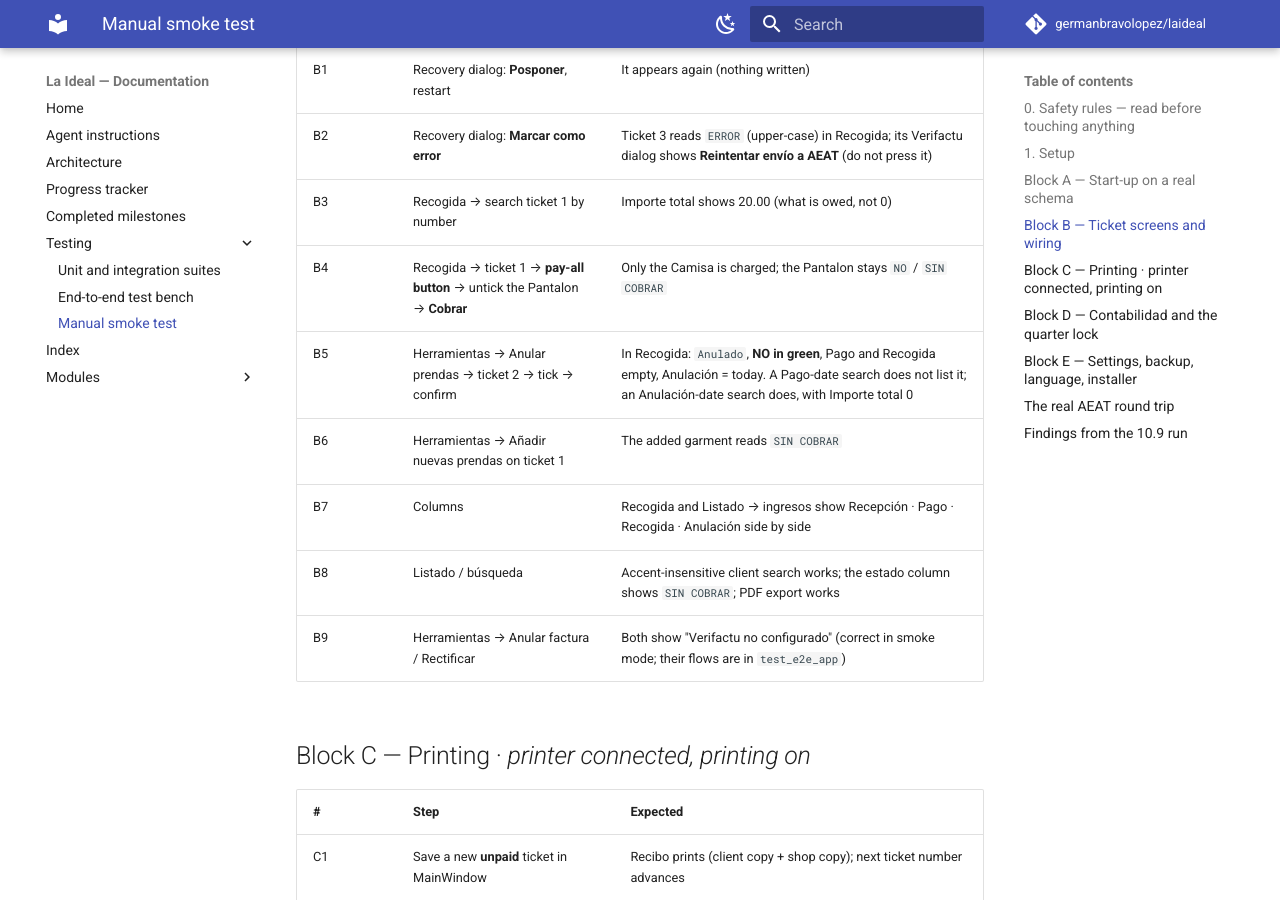
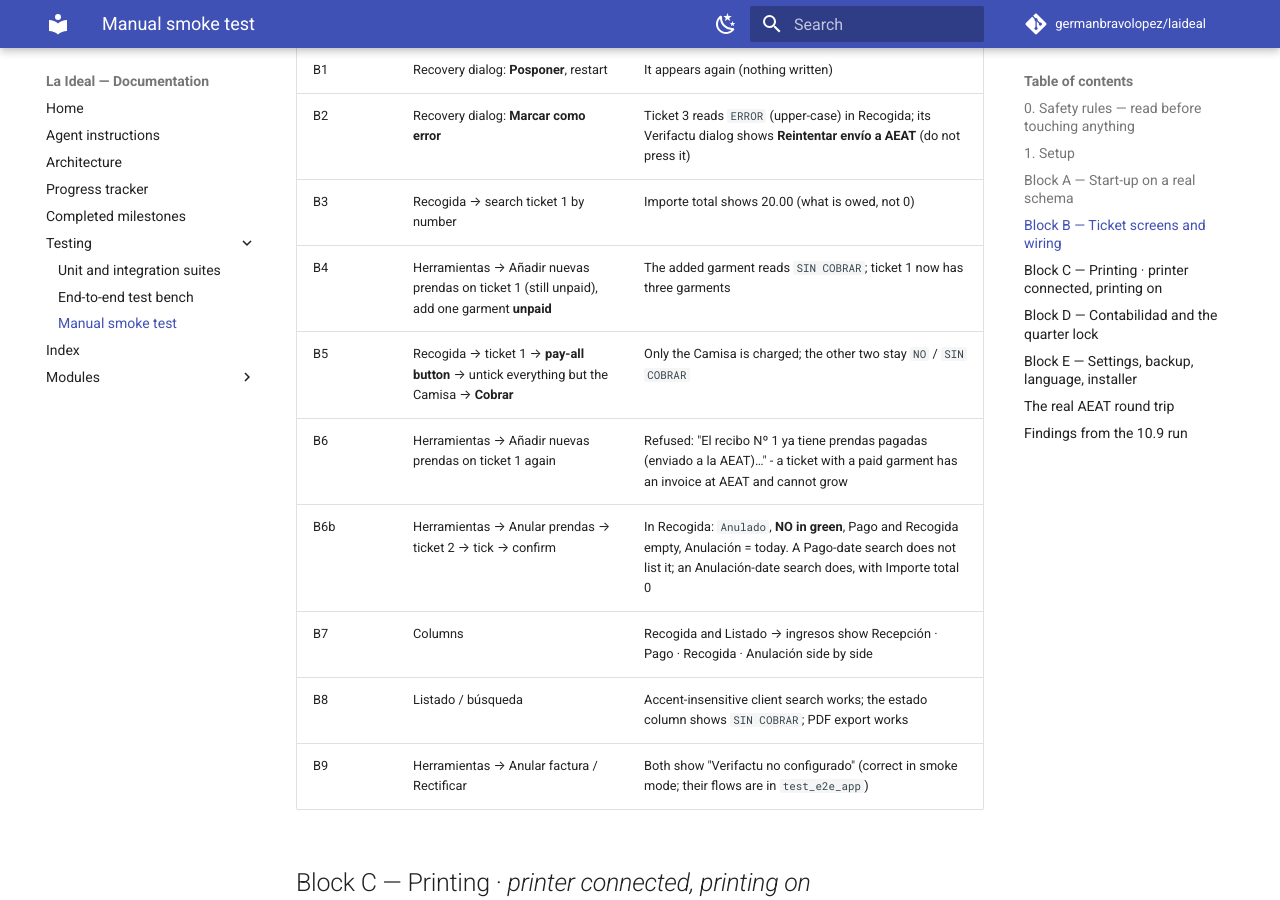
Before and after one commit to germanbravolopez/laideal, an MkDocs documentation site: the page built from docs/testing/smoke_test.md, in a window 1280 px wide and 900 px high, scrolled down 2887 px. Built offline with MkDocs 1.6.1 and Material for MkDocs 9.7.7, drawn with Linux system fonts in a browser that asks for light colours; comment, search, counter and statistics services are not loaded.

Commit message:
Smoke test: Anadir nuevas prendas checked on ticket 1 before it is charged, and the refusal on a ticket with a paid garment checked after

```diff
--- a/docs/testing/smoke_test.md
+++ b/docs/testing/smoke_test.md
@@ -112,9 +112,10 @@ A3 is the AEAT safety check: repeat it at the end.
 | B1 | Recovery dialog: **Posponer**, restart | It appears again (nothing written) |
 | B2 | Recovery dialog: **Marcar como error** | Ticket 3 reads `ERROR` (upper-case) in Recogida; its Verifactu dialog shows **Reintentar envío a AEAT** (do not press it) |
 | B3 | Recogida → search ticket 1 by number | Importe total shows 20.00 (what is owed, not 0) |
-| B4 | Recogida → ticket 1 → **pay-all button** → untick the Pantalon → **Cobrar** | Only the Camisa is charged; the Pantalon stays `NO` / `SIN COBRAR` |
-| B5 | Herramientas → Anular prendas → ticket 2 → tick → confirm | In Recogida: `Anulado`, **NO in green**, Pago and Recogida empty, Anulación = today. A Pago-date search does not list it; an Anulación-date search does, with Importe total 0 |
-| B6 | Herramientas → Añadir nuevas prendas on ticket 1 | The added garment reads `SIN COBRAR` |
+| B4 | Herramientas → Añadir nuevas prendas on ticket 1 (still unpaid), add one garment **unpaid** | The added garment reads `SIN COBRAR`; ticket 1 now has three garments |
+| B5 | Recogida → ticket 1 → **pay-all button** → untick everything but the Camisa → **Cobrar** | Only the Camisa is charged; the other two stay `NO` / `SIN COBRAR` |
+| B6 | Herramientas → Añadir nuevas prendas on ticket 1 again | Refused: "El recibo Nº 1 ya tiene prendas pagadas (enviado a la AEAT)…" - a ticket with a paid garment has an invoice at AEAT and cannot grow |
+| B6b | Herramientas → Anular prendas → ticket 2 → tick → confirm | In Recogida: `Anulado`, **NO in green**, Pago and Recogida empty, Anulación = today. A Pago-date search does not list it; an Anulación-date search does, with Importe total 0 |
 | B7 | Columns | Recogida and Listado → ingresos show Recepción · Pago · Recogida · Anulación side by side |
 | B8 | Listado / búsqueda | Accent-insensitive client search works; the estado column shows `SIN COBRAR`; PDF export works |
 | B9 | Herramientas → Anular factura / Rectificar | Both show "Verifactu no configurado" (correct in smoke mode; their flows are in `test_e2e_app`) |
```
Also changed, not shown: other parts of docs/testing/smoke_test.md (+1 -1 lines).
